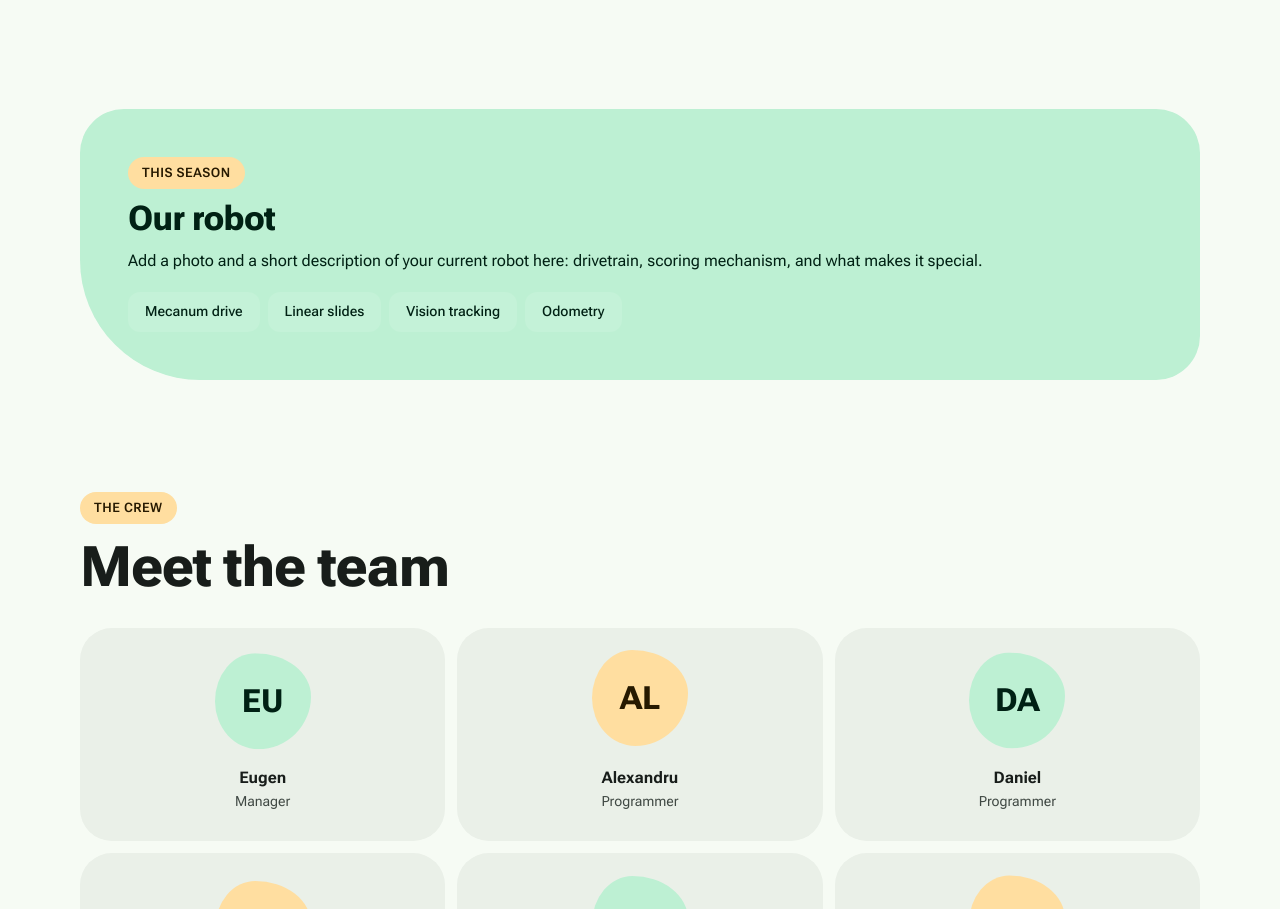
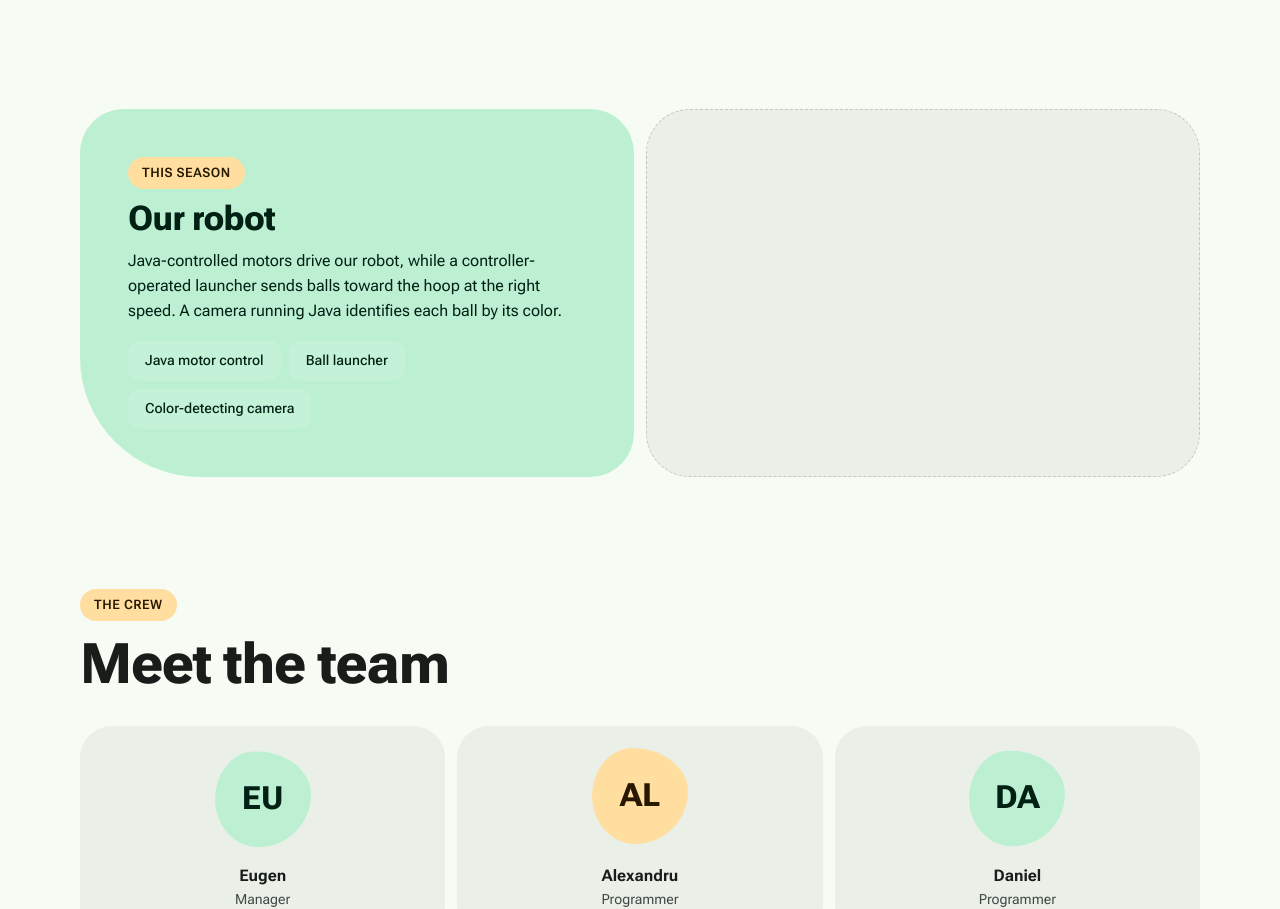
Before and after one commit to Dany0443/carpentech, a plain HTML site: page index.html in a window 1280 px wide. Shown: the part 1650-2559 px from the top of the page. Drawn offline with nearby package versions, Linux system fonts and the light colour scheme.

Commit message:
Describe robot and reserve photo space

```diff
--- a/index.html
+++ b/index.html
@@ -114,7 +114,8 @@ h2{font-size:clamp(34px,5.5vw,56px);font-weight:800;margin:14px 0 12px}
 .card p{color:var(--on-surface-var)}
 
 /* Robot feature */
-.feature{display:grid;grid-template-columns:1fr;gap:12px}
+.feature{display:grid;grid-template-columns:1fr 1fr;gap:12px;align-items:stretch}
+.robot-photo{min-height:320px;border-radius:44px;background:var(--sc);border:1px dashed var(--outline-variant)}
 .panel{border-radius:44px;padding:clamp(28px,4vw,48px);background:var(--sc-low);border:1px solid var(--outline-variant)}
 .panel.dark{background:var(--primary-container);color:var(--on-primary-container);border:0;border-radius:44px 44px 44px 120px}
 .panel h3{font-size:34px;font-weight:800;margin:12px 0}
@@ -202,6 +203,7 @@ footer .wrap{display:flex;flex-wrap:wrap;gap:12px;justify-content:space-between;
   .blob{width:min(78%,320px);order:-1}
   .stats{grid-template-columns:repeat(3,1fr)}.team{grid-template-columns:repeat(2,1fr)}.mem:last-child{grid-column:1/-1}
   .grid3,.feature{grid-template-columns:1fr}
+  .robot-photo{min-height:240px}
   .nav-b{display:flex;position:fixed;left:12px;right:12px;bottom:calc(12px + env(safe-area-inset-bottom,0px));z-index:20;justify-content:space-around;padding:8px;border-radius:99px;background:color-mix(in srgb,var(--sc-high) 92%,transparent);backdrop-filter:blur(14px);box-shadow:0 4px 18px rgba(0,0,0,.25)}
   .nav-b a{position:relative;z-index:1;display:flex;flex-direction:column;align-items:center;gap:2px;padding:8px 14px;border-radius:99px;text-decoration:none;color:var(--on-surface-var);font-size:12px;font-weight:500;transition:color .3s,font-variation-settings .45s var(--spring),transform .4s var(--spring)}
   .nav-b a{font-variation-settings:"wdth" 100,"wght" 500}
@@ -311,9 +313,10 @@ html.theme-anim,html.theme-anim *{transition:background-color .5s ease,color .5s
     <div class="panel dark rv">
       <span class="eyebrow">This season</span>
       <h3>Our robot</h3>
-      <p>Add a photo and a short description of your current robot here: drivetrain, scoring mechanism, and what makes it special.</p>
-      <div class="chips"><span class="chip-s">Mecanum drive</span><span class="chip-s">Linear slides</span><span class="chip-s">Vision tracking</span><span class="chip-s">Odometry</span></div>
+      <p>Java-controlled motors drive our robot, while a controller-operated launcher sends balls toward the hoop at the right speed. A camera running Java identifies each ball by its color.</p>
+      <div class="chips"><span class="chip-s">Java motor control</span><span class="chip-s">Ball launcher</span><span class="chip-s">Color-detecting camera</span></div>
     </div>
+    <div class="robot-photo" aria-hidden="true"></div>
   </div>
 </div></section>
 
```
